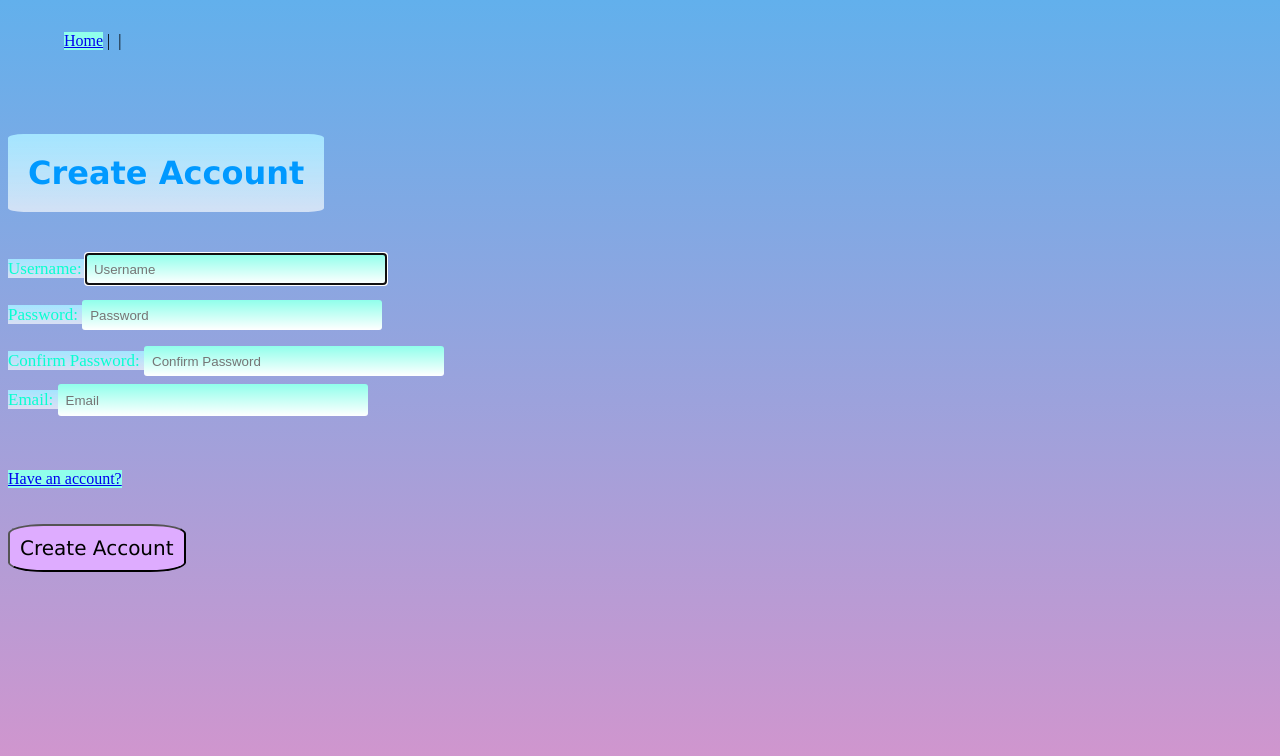
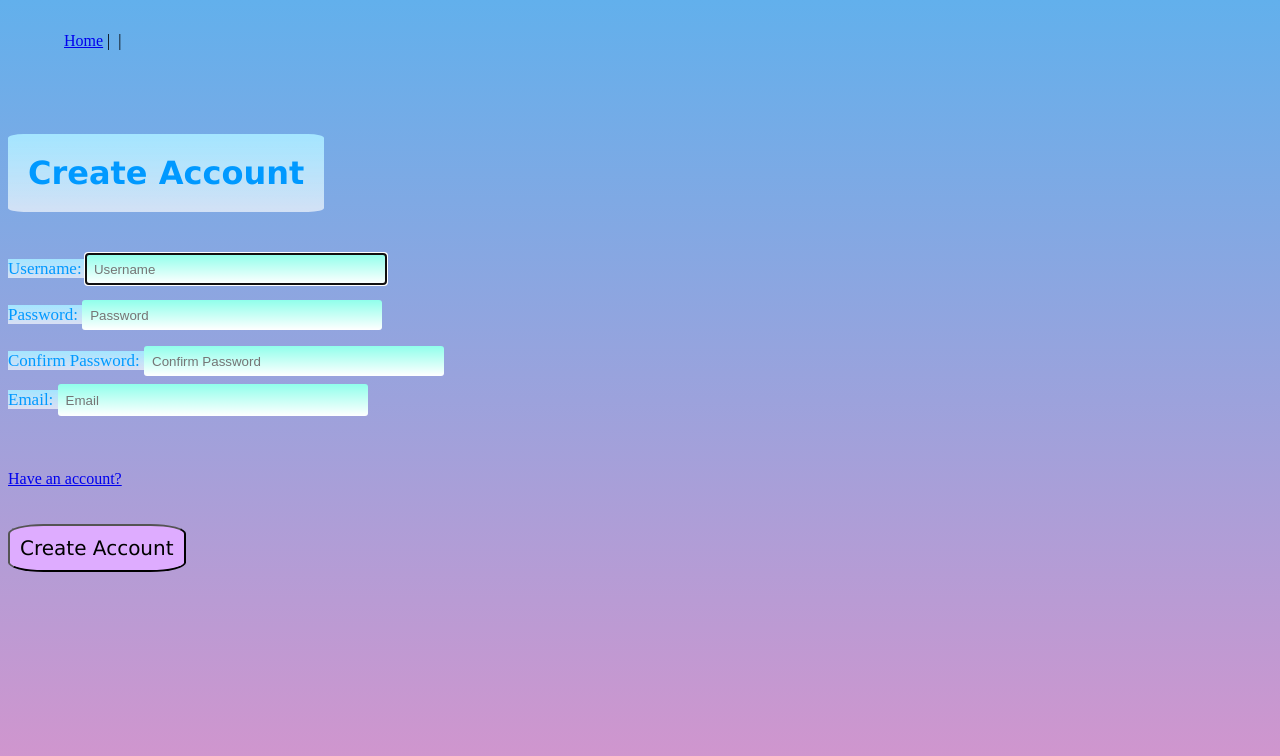
Before and after one commit to tarinausher/TE-Capstone, a Vue app in the folder frontend/: page /register in a window 1280 px wide. Shown: the top 756 px of the page. Built offline with nearby package versions, Linux system fonts and the light colour scheme.

Commit message:
Removed turquoise highlight behind buttons and text

```diff
--- a/frontend/src/components/DegreeList.vue
+++ b/frontend/src/components/DegreeList.vue
@@ -7,8 +7,13 @@
             <p>Subject Area: {{ degree.subjectArea }}</p>
             <p>Date Completed: {{ degree.dateCompleted }}</p>
         </div>
+        <div class='add-degree'>
+          <add-degree />
+        </div>
+        <div class='delete-degree'>
 
-        <add-degree />
+
+        </div>
   </div>
 </template>
 
@@ -92,6 +97,6 @@ h2, p {
 
 a {
   float: left;
-  background-color: #90ffeb;
+  /* background-color: #90ffeb; */
 }
 </style>
--- a/frontend/src/components/ExperienceList.vue
+++ b/frontend/src/components/ExperienceList.vue
@@ -95,6 +95,6 @@ h2, p {
 
 a {
   float: left;
-  background-color: #90ffeb;
+  /* background-color: #90ffeb; */
 }
 </style>
--- a/frontend/src/components/PortfolioDetail.vue
+++ b/frontend/src/components/PortfolioDetail.vue
@@ -95,6 +95,6 @@ h2, p {
 
 a {
   float: left;
-  background-color: #90ffeb;
+  /* background-color: #90ffeb; */
 }
 </style>
--- a/frontend/src/components/StudentDetails.vue
+++ b/frontend/src/components/StudentDetails.vue
@@ -109,6 +109,6 @@ label {
 
 a {
   float: left;
-  background-color: #90ffeb;
+  /* background-color: #90ffeb; */
 }
 </style>
--- a/frontend/src/views/Home.vue
+++ b/frontend/src/views/Home.vue
@@ -251,13 +251,13 @@ div.header p {
 }
 
 label {
-  color: #08ffd1;
+  /* color: #08ffd1; */
   font-size: 17px;
 }
 
 a {
   float: left;
-  background-color: #90ffeb;
+  /* background-color: #90ffeb; */
 }
 
 </style>
--- a/frontend/src/views/Login.vue
+++ b/frontend/src/views/Login.vue
@@ -182,6 +182,6 @@ label {
 
 a {
   float: left;
-  background-color: #90ffeb;
+  /* background-color: #90ffeb; */
 }
 </style>
--- a/frontend/src/views/Register.vue
+++ b/frontend/src/views/Register.vue
@@ -165,7 +165,7 @@ h1 {
 }
 
 label {
-  color: #08ffd1;
+  /* color: #08ffd1; */
   font-size: 17px;
 }
 #username {
@@ -210,6 +210,6 @@ label {
 
 a {
   float: left;
-  background-color: #90ffeb;
+  /* background-color: #90ffeb; */
 }
 </style>
--- a/frontend/src/views/StudentProfile.vue
+++ b/frontend/src/views/StudentProfile.vue
@@ -68,6 +68,6 @@ h2, p {
 
 a {
   float: left;
-  background-color: #90ffeb;
+  /* background-color: #90ffeb; */
 }
 </style>
```
